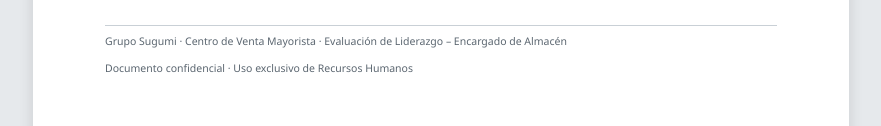
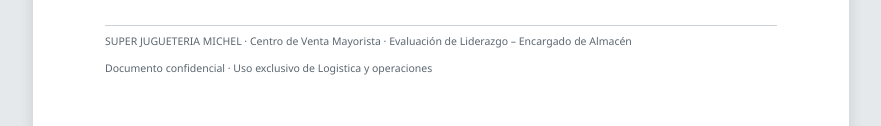
Before and after one commit to Lynch-JF/fich-eva-sjm, a plain HTML site: page index.html in a window 1280 px wide. Shown: the part 9656-9782 px from the top of the page, without its empty margins (199-1080 px from the left). Drawn offline with Linux system fonts and the light colour scheme.

Commit message:
Update footer information in index.html

```diff
--- a/index.html
+++ b/index.html
@@ -235,8 +235,8 @@
   </table>
 
   <div class="foot">
-    <span>Grupo Sugumi · Centro de Venta Mayorista · Evaluación de Liderazgo – Encargado de Almacén</span>
-    <span>Documento confidencial · Uso exclusivo de Recursos Humanos</span>
+    <span>SUPER JUGUETERIA MICHEL · Centro de Venta Mayorista · Evaluación de Liderazgo – Encargado de Almacén</span>
+    <span>Documento confidencial · Uso exclusivo de Logistica y operaciones</span>
   </div>
 </section>
 </main>
```
